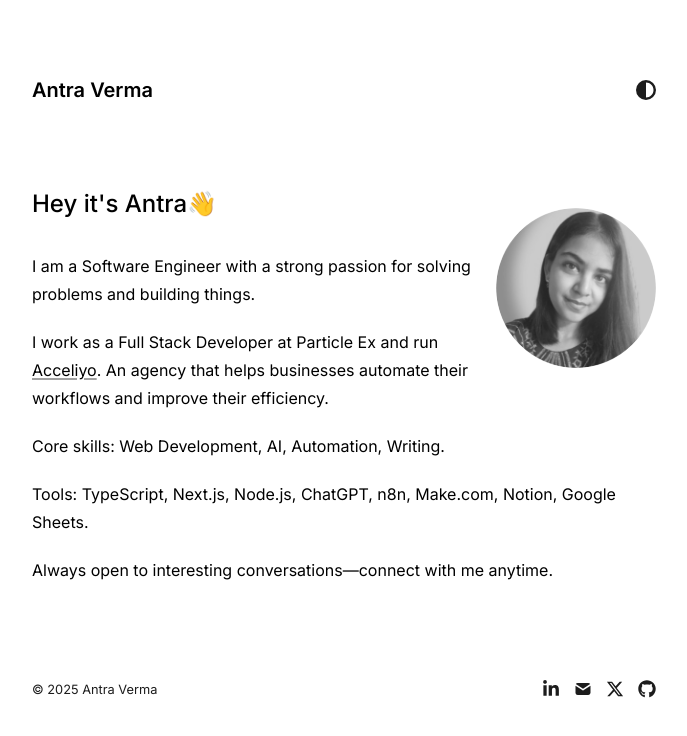
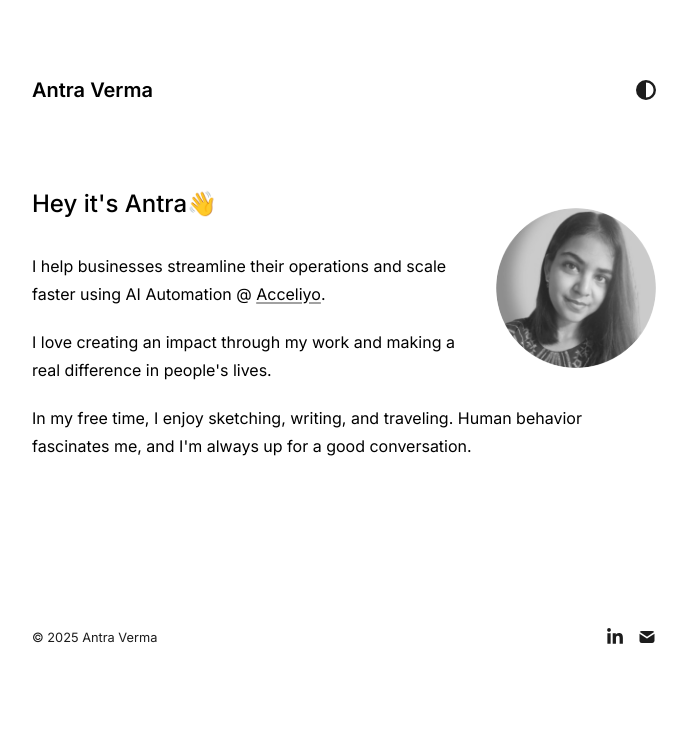
Before and after one commit to mis-coder/antraverma.com, a Next.js app: page / in a window 1280 px wide. Shown: the top 736 px of the page, without its empty margins (296-983 px from the left). Built offline with nearby package versions, Linux system fonts and the light colour scheme.

Commit message:
updated copy

```diff
--- a/app/components/footer.tsx
+++ b/app/components/footer.tsx
@@ -1,7 +1,7 @@
 "use client";
 
 import { metaData, socialLinks } from "app/lib/config";
-import { FaGithub, FaLinkedinIn, FaXTwitter } from "react-icons/fa6";
+import { FaLinkedinIn } from "react-icons/fa6";
 import { TbMailFilled } from "react-icons/tb";
 
 const YEAR = new Date().getFullYear();
@@ -19,8 +19,6 @@ function SocialLinks() {
     <div className="flex text-lg gap-3.5 float-right transition-opacity duration-300 hover:opacity-90">
       <SocialLink href={socialLinks.linkedin} icon={FaLinkedinIn} />
       <SocialLink href={socialLinks.email} icon={TbMailFilled} />
-      <SocialLink href={socialLinks.twitter} icon={FaXTwitter} />
-      <SocialLink href={socialLinks.github} icon={FaGithub} />
     </div>
   );
 }
--- a/app/layout.tsx
+++ b/app/layout.tsx
@@ -1,11 +1,11 @@
-import "./globals.css";
+import { Analytics } from "@vercel/analytics/react";
+import { SpeedInsights } from "@vercel/speed-insights/next";
 import type { Metadata } from "next";
 import { Inter } from "next/font/google";
+import Footer from "./components/footer";
 import { Navbar } from "./components/nav";
-import { Analytics } from "@vercel/analytics/react";
-import { SpeedInsights } from "@vercel/speed-insights/next";
-import Footer from "./components/footer";
 import { ThemeProvider } from "./components/theme-switch";
+import "./globals.css";
 import { metaData } from "./lib/config";
 
 const inter = Inter({ subsets: ["latin"] });
@@ -52,12 +52,11 @@ export default function RootLayout({
   children: React.ReactNode;
 }) {
   return (
-    <html lang="en" className={`${inter.className}`}>
-
-      <body className="antialiased flex flex-col items-center justify-center mx-auto mt-2 lg:mt-8 mb-12">
+    <html lang="en" className="dark" style={{colorScheme:"dark"}}>
+      <body className={`${inter.className} antialiased flex flex-col items-center justify-center mx-auto mt-2 lg:mt-8 mb-12`}>
         <ThemeProvider
           attribute="class"
-          defaultTheme="system"
+          defaultTheme="dark"
           enableSystem
           disableTransitionOnChange
         >
@@ -70,6 +69,6 @@ export default function RootLayout({
           </main>
         </ThemeProvider>
       </body>
-    </html>
+      </html>
   );
 }
--- a/app/page.tsx
+++ b/app/page.tsx
@@ -3,7 +3,7 @@ import { socialLinks } from "./lib/config";
 
 export default function Page() {
   return (
-    <section>
+    <section className="mb-18">
       <a href={socialLinks.twitter} target="_blank">
         <Image
           src="/profile.png"
@@ -18,24 +18,13 @@ export default function Page() {
       <h1 className="mb-8 text-2xl font-medium">Hey it's Antra👋</h1>
       <div className="prose prose-neutral dark:prose-invert">
         <p>
-          I am a Software Engineer with a strong passion for solving problems
-          and building things.
+        I help businesses streamline their operations and scale faster using AI Automation @   <a href="https://acceliyo.com/" target="_blank">
+            Acceliyo
+          </a>.
         </p>
 
-        <p>
-          I work as a Full Stack Developer at Particle Ex and run{" "}
-          <a href="https://acceliyo.com/" target="_blank">
-            Acceliyo
-          </a>
-          .&nbsp;An agency that helps businesses automate their workflows and
-          improve their efficiency.
-        </p>
-        <p>Core skills: Web Development, AI, Automation, Writing.</p>
-        <p>
-          Tools: TypeScript, Next.js, Node.js, ChatGPT, n8n, Make.com, Notion,
-          Google Sheets.
-        </p>
-        <p>Always open to interesting conversations—connect with me anytime.</p>
+        <p>I love creating an impact through my work and making a real difference in people&apos;s lives. </p>
+        <p>In my free time, I enjoy sketching, writing, and traveling. Human behavior fascinates me, and I&apos;m always up for a good conversation.</p>
       </div>
     </section>
   );
--- a/package.json
+++ b/package.json
@@ -11,7 +11,7 @@
     "@vercel/speed-insights": "^1.2.0",
     "feed": "^5.1.0",
     "katex": "^0.16.22",
-    "next": "^15.3.4",
+    "next": "^16.1.6",
     "next-mdx-remote": "^5.0.0",
     "next-themes": "^0.4.6",
     "react": "19.1.0",
```
Also changed, not shown: tsconfig.json (+16 -4 lines), 1 other file (tests, documents, lock files or other folders).
